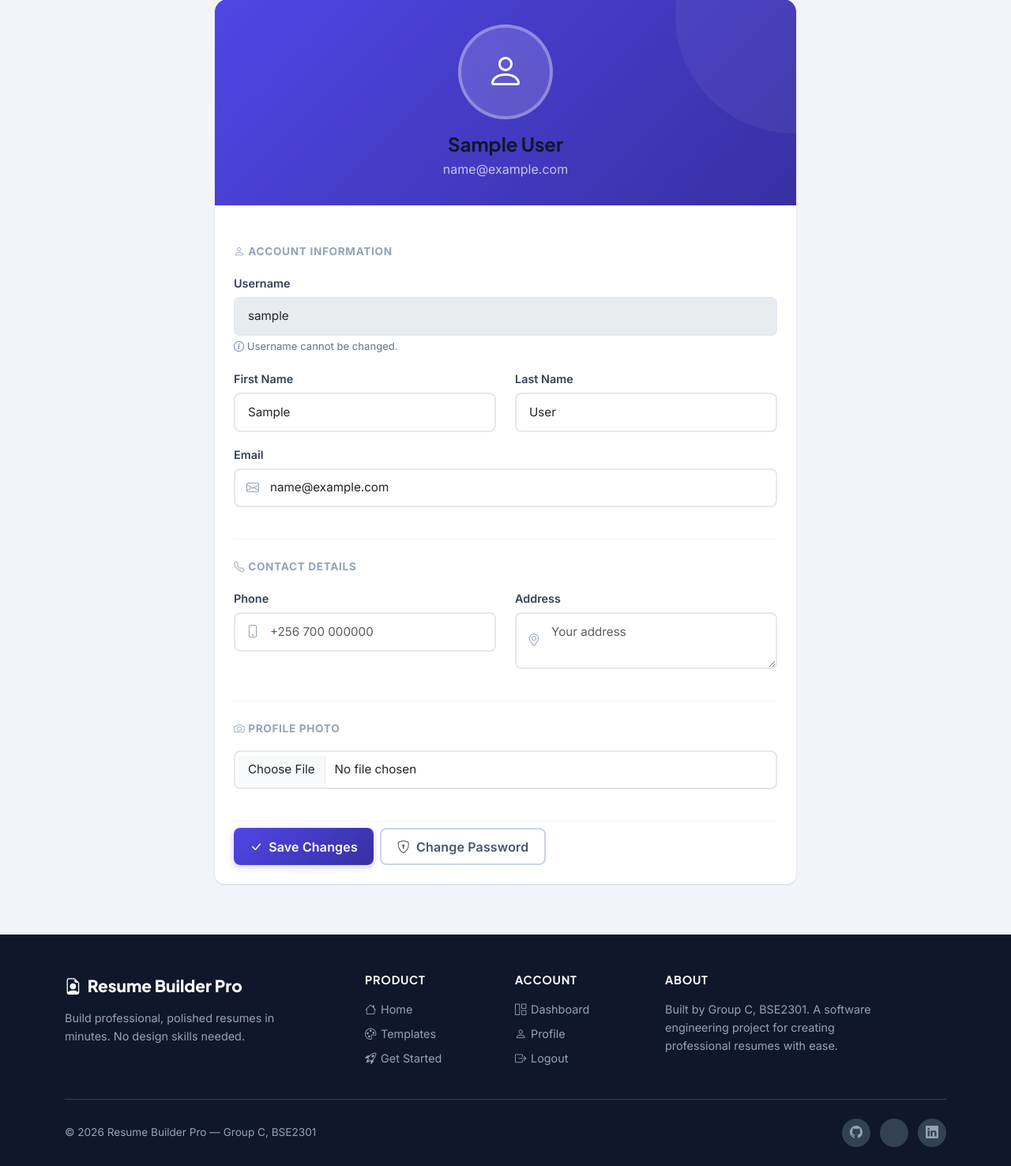
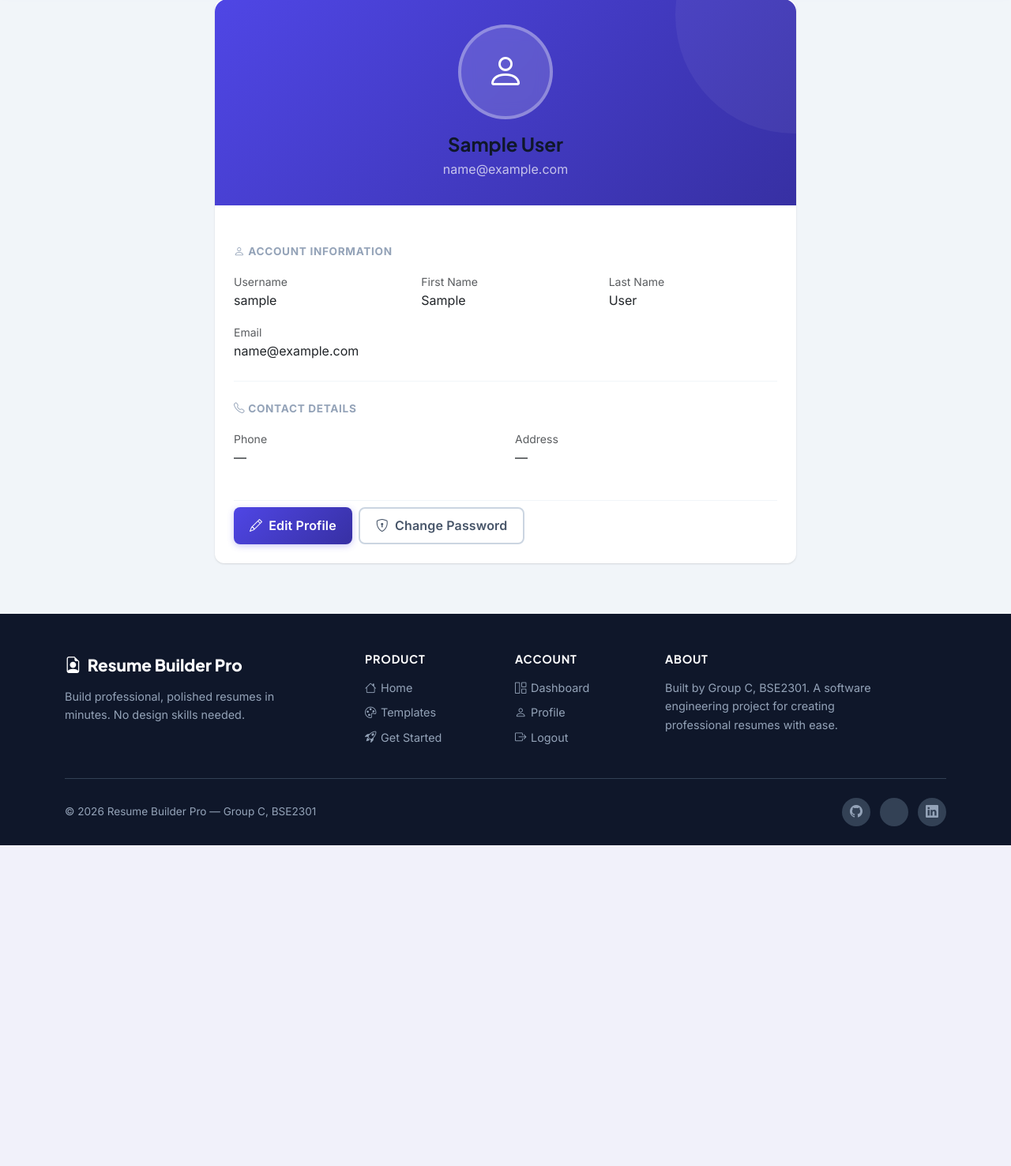
Before and after one commit to OPOKA-ERIC/Resume_Builder_Pro, a Django app: page /accounts/profile/ in a window 1280 px wide. Shown: the part 92-1568 px from the top of the page at 79% size. After the commit the page ends 1162 px from the top, so only its background shows below. Run offline with Django 5.2, Linux system fonts and the light colour scheme; the visitor is signed in with stand-in values (Sample User, id 1); data comes from the database, SQL or seed files in the repository.

Commit message:
Add edit toggle to profile page

```diff
--- a/templates/accounts/profile.html
+++ b/templates/accounts/profile.html
@@ -20,8 +20,60 @@
                 <p class="mb-0" style="color: rgba(255,255,255,0.7);">{{ user.email }}</p>
             </div>
 
-            <!-- Profile Form -->
-            <div class="card-body p-4">
+            <!-- Profile View Mode -->
+            <div class="card-body p-4" id="profile-view">
+                <div class="profile-section">
+                    <div class="profile-section-title">
+                        <i class="bi bi-person"></i> Account Information
+                    </div>
+                    <div class="row mb-3">
+                        <div class="col-md-4">
+                            <small class="text-muted d-block">Username</small>
+                            <span>{{ user.username }}</span>
+                        </div>
+                        <div class="col-md-4">
+                            <small class="text-muted d-block">First Name</small>
+                            <span>{{ user.first_name|default:"—" }}</span>
+                        </div>
+                        <div class="col-md-4">
+                            <small class="text-muted d-block">Last Name</small>
+                            <span>{{ user.last_name|default:"—" }}</span>
+                        </div>
+                    </div>
+                    <div class="mb-0">
+                        <small class="text-muted d-block">Email</small>
+                        <span>{{ user.email }}</span>
+                    </div>
+                </div>
+
+                <div class="profile-section">
+                    <div class="profile-section-title">
+                        <i class="bi bi-telephone"></i> Contact Details
+                    </div>
+                    <div class="row mb-3">
+                        <div class="col-md-6">
+                            <small class="text-muted d-block">Phone</small>
+                            <span>{{ profile.phone|default:"—" }}</span>
+                        </div>
+                        <div class="col-md-6">
+                            <small class="text-muted d-block">Address</small>
+                            <span>{{ profile.address|default:"—" }}</span>
+                        </div>
+                    </div>
+                </div>
+
+                <div class="d-flex gap-2 pt-2">
+                    <button type="button" class="btn btn-primary btn-icon" onclick="toggleEditMode()">
+                        <i class="bi bi-pencil"></i> Edit Profile
+                    </button>
+                    <a href="{% url 'accounts:password_change' %}" class="btn btn-outline-secondary btn-icon">
+                        <i class="bi bi-shield-lock"></i> Change Password
+                    </a>
+                </div>
+            </div>
+
+            <!-- Profile Edit Mode -->
+            <div class="card-body p-4 d-none" id="profile-edit">
                 <form method="post" enctype="multipart/form-data" novalidate>
                     {% csrf_token %}
 
@@ -97,6 +149,9 @@
                         <button type="submit" class="btn btn-primary btn-icon">
                             <i class="bi bi-check-lg"></i> Save Changes
                         </button>
+                        <button type="button" class="btn btn-outline-secondary btn-icon" onclick="toggleEditMode()">
+                            <i class="bi bi-x-lg"></i> Cancel
+                        </button>
                         <a href="{% url 'accounts:password_change' %}" class="btn btn-outline-secondary btn-icon">
                             <i class="bi bi-shield-lock"></i> Change Password
                         </a>
@@ -106,4 +161,13 @@
         </div>
     </div>
 </div>
+
+<script>
+function toggleEditMode() {
+    const viewSection = document.getElementById('profile-view');
+    const editSection = document.getElementById('profile-edit');
+    viewSection.classList.toggle('d-none');
+    editSection.classList.toggle('d-none');
+}
+</script>
 {% endblock %}
```
